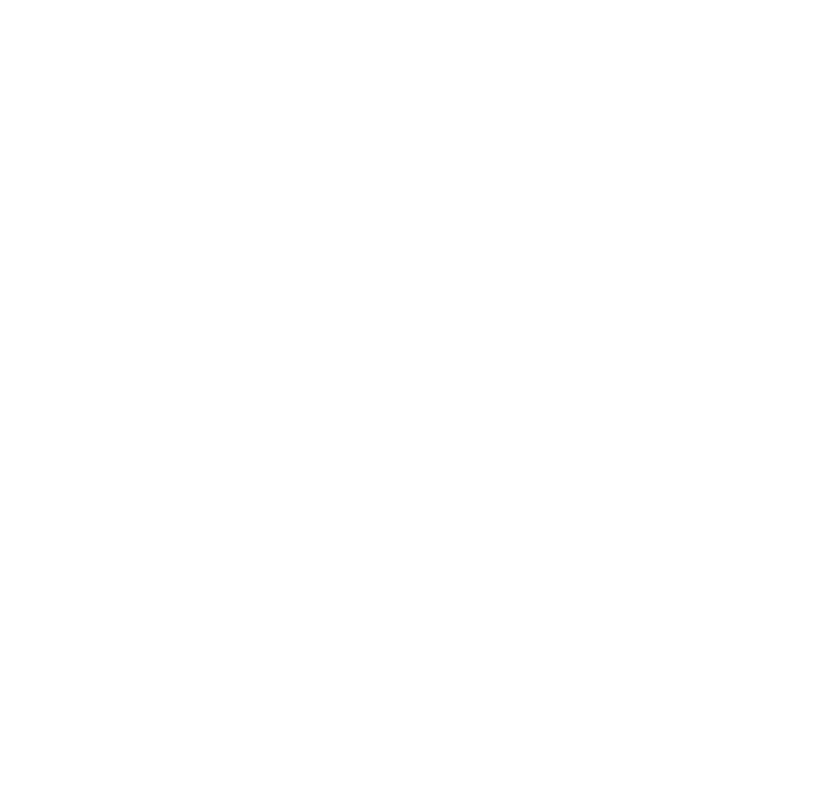
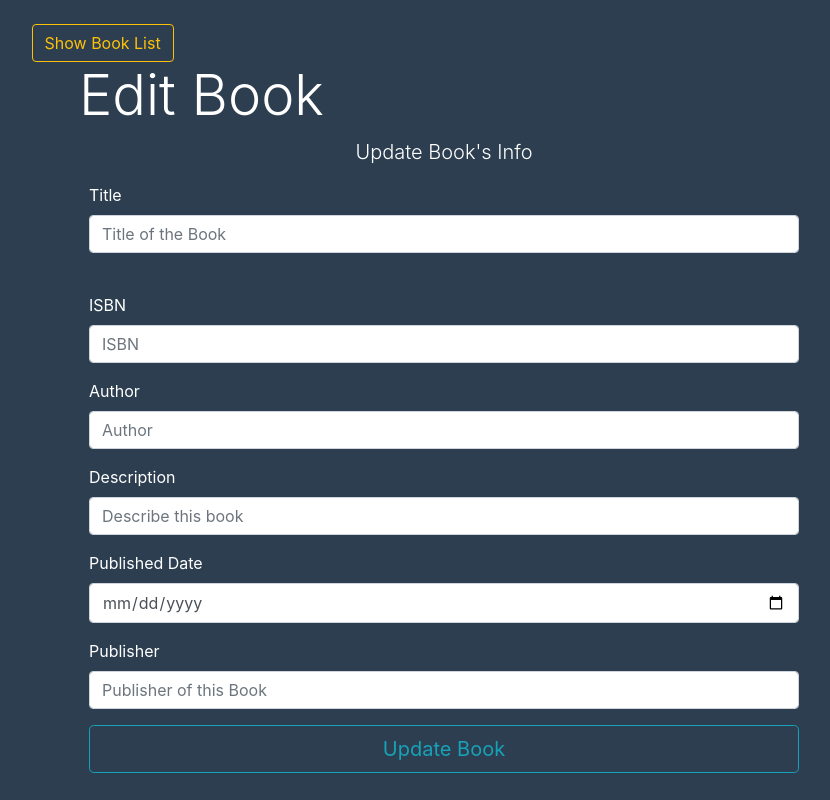
Before and after one commit to cmkap/book-app, a React (Create React App) app in the folder book_client/: page /edit-book/1 in a window 1280 px wide. Shown: the whole page, without its empty margins (196-1026 px from the left). Built offline with nearby package versions, Linux system fonts and the light colour scheme; no server answers.

Commit message:
Fixed Bugs

```diff
--- a/book_client/src/App.js
+++ b/book_client/src/App.js
@@ -16,7 +16,7 @@
         <Routes>
           <Route exact path='/' element={<ShowBookList />} />
           <Route path='/create-book' element={<CreateBook />} />
-          <Route path='/edit-book/:id' elementt={<UpdateBookInfo />} />
+          <Route path='/edit-book/:id' element={<UpdateBookInfo />} />
           <Route path='/show-book/:id' element={<ShowBookDetails />} />
         </Routes>
       </Router>
--- a/book_client/src/components/UpdateBookInfo.js
+++ b/book_client/src/components/UpdateBookInfo.js
@@ -101,7 +101,7 @@
                             <label htmlFor='isbn'>ISBN</label>
                             <input
                                 type='text'
-                                placeholders='ISBN'
+                                placeholder='ISBN'
                                 name='isbn'
                                 className='form-control'
                                 value={this.state.isbn}
```
